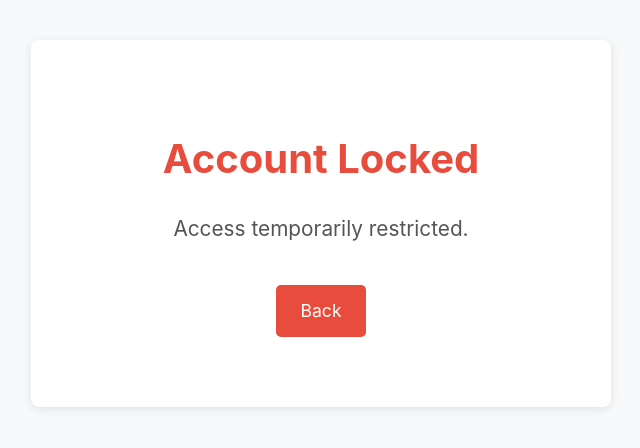
After one commit to HIEB1I/ITSECWB, a PHP site: page /error_pages/account_locked.php in a window 1280 px wide. The commit adds this page. Shown: the top 448 px of the page, without its empty margins (319-959 px from the left). Run offline with PHP 8.4, Linux system fonts and the light colour scheme.

Commit message:
added custom error pages
created folder 'error_pages'
- account_locked.php
- general_error.php
- maintenance.php
- security_blocked.php

APPLIED IN:
login.php (and auth logs)
register.php

```diff
--- a/database/DROP SCHEMA IF EXISTS dbadm;.sql
+++ b/database/DROP SCHEMA IF EXISTS dbadm;.sql
@@ -360,7 +360,7 @@ CREATE TABLE security_logs (
         'AUTHENTICATION_FAILURE',
         'INPUT_VALIDATION_FAILURE',
         'ACCESS_CONTROL_FAILURE',
-	'APPLICATION_ERROR',
+	      'APPLICATION_SUCCESS',
         'APPLICATION_ERROR'
     ) NOT NULL,
     user_id BIGINT NULL,
--- /dev/null
+++ b/php/error_pages/account_locked.php
@@ -0,0 +1,58 @@
+<!DOCTYPE html>
+<html lang="en">
+<head>
+    <meta charset="UTF-8">
+    <meta name="viewport" content="width=device-width, initial-scale=1.0">
+    <title>Account Locked</title>
+    <style>
+        body {
+            font-family: -apple-system, BlinkMacSystemFont, 'Segoe UI', Roboto, sans-serif;
+            background-color: #f8f9fa;
+            margin: 0;
+            padding: 40px 20px;
+            text-align: center;
+            color: #333;
+            line-height: 1.6;
+        }
+
+        .container {
+            max-width: 500px;
+            margin: 0 auto;
+            background: white;
+            padding: 60px 40px;
+            border-radius: 8px;
+            box-shadow: 0 2px 10px rgba(0,0,0,0.1);
+        }
+
+        h1 {
+            font-size: 2.5rem;
+            margin-bottom: 20px;
+            color: #e74c3c;
+        }
+
+        p {
+            font-size: 1.3rem;
+            margin-bottom: 30px;
+            color: #555;
+        }
+
+        .btn {
+            display: inline-block;
+            background: #e74c3c;
+            color: white;
+            padding: 12px 24px;
+            text-decoration: none;
+            border-radius: 5px;
+            font-size: 1.1rem;
+            margin: 10px;
+        }
+    </style>
+</head>
+<body>
+    <div class="container">
+        <h1>Account Locked</h1>
+        <p>Access temporarily restricted.</p>
+        <a href="javascript:history.back()" class="btn">Back</a>
+    </div>
+</body>
+</html>
--- a/php/register.php
+++ b/php/register.php
@@ -90,6 +90,8 @@ if ($_SERVER['REQUEST_METHOD'] == 'POST') {
 
     if (!$stmt) {
         die("SQL Error: " . $conn->error);
+        header("Location: /error_pages/general_error.php");
+        exit();
     }
 
     $stmt->bind_param("ssssssss", $userID, $firstName, $lastName, $password, $email, $role, $security_question, $security_answer_hash);
@@ -98,7 +100,9 @@ if ($_SERVER['REQUEST_METHOD'] == 'POST') {
         header("Location: login.php");
         exit();
     } else {
-        echo "<h3>Registration failed. Please try again.</h3>"; // Generic fail (#2)
+      error_log("Registration failed for email: $email");
+      header("Location: /error_pages/general_error.php");
+      exit();
     }
 
     $stmt->close();
```
Also changed, not shown: php/error_pages/general_error.php (added, +58 -0 lines), php/error_pages/maintenance.php (added, +57 -0 lines), php/error_pages/security_blocked.php (added, +57 -0 lines), php/login.php (+6 -1 lines).
